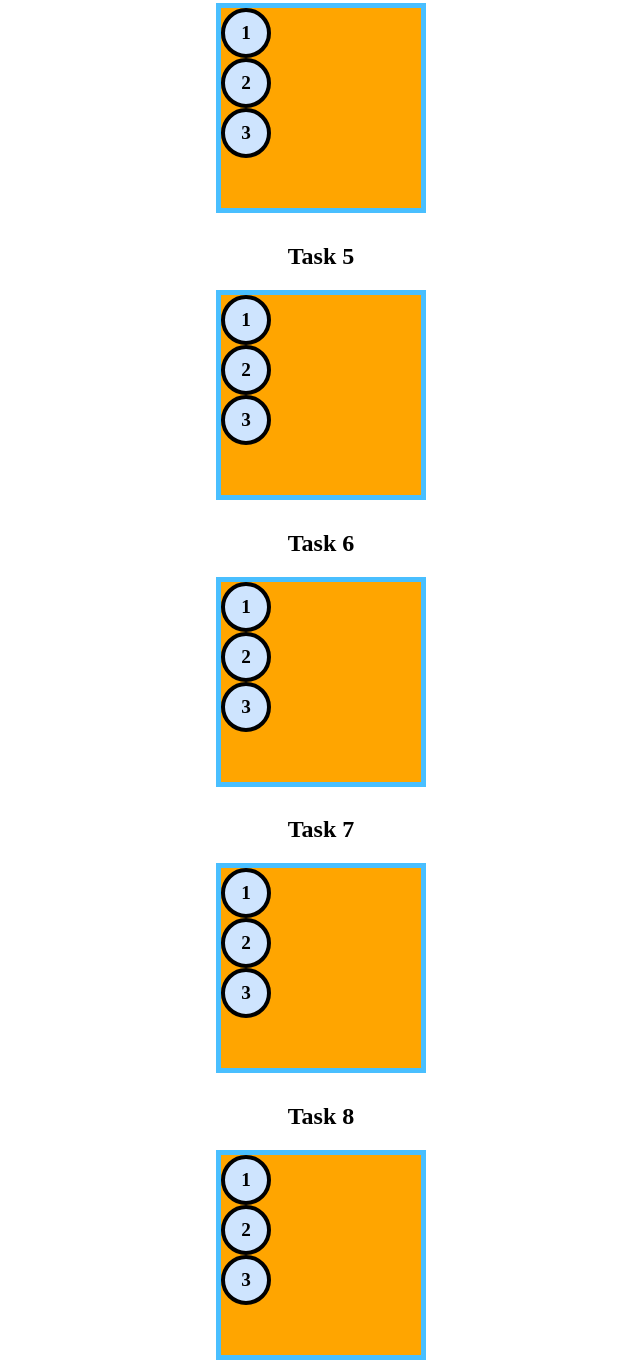
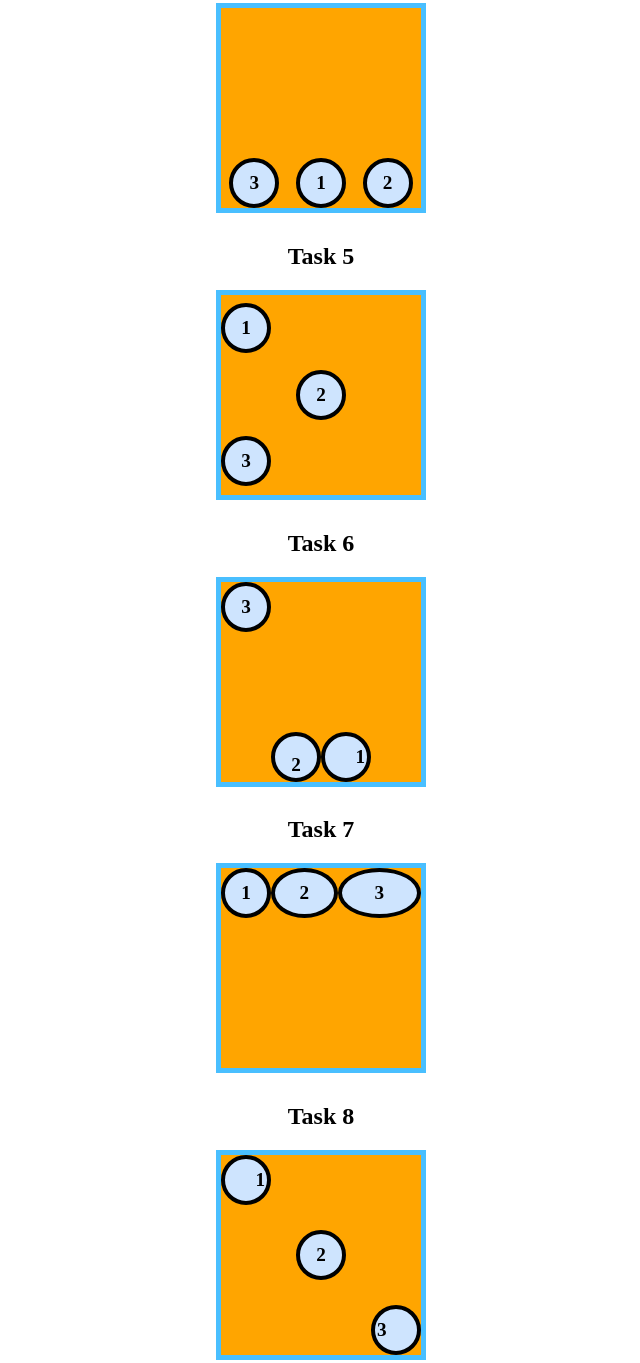
Before and after one commit to bloominstituteoftechnology/module-project-html-and-css-iii-JeffreySmithHi, a plain HTML site: page index.html in a window 1280 px wide. Shown: the part 1230-2593 px from the top of the page, without its empty margins (319-959 px from the left). Drawn offline with Linux system fonts and the light colour scheme.

Commit message:
All challenges completed

```diff
--- a/index.html
+++ b/index.html
@@ -56,21 +56,106 @@
     */
 
     /* 👉 Task 1 - [HINT] only the flex container needs to be manipulated */
+          #flexContainer1{
+            display: flex;
+            justify-content: space-between;
+          }
+    /* 👉 Task 2 - [HINT] the flex container needs to change direction */
+          #flexContainer2{
+            display: flex;
+            flex-direction: column;
+            justify-content: space-between;
+            align-items: center;
+          }
+    /* 👉 Task 3 - [HINT] the flex direction can be reversed */
+          #flexContainer3{
+            display: flex;
+            flex-direction: column;
+            align-items: end;
+          }
+    /* 👉 Task 4 - [HINT] the flex items need a new order */
+          #flexContainer4{
+            display: flex;
+            justify-content: space-around;
+            align-items: flex-end;
+          }
 
-    /* 👉 Task 2 - [HINT] the flex container needs to change direction */
+          #flexContainer4 .flexItem:nth-child(1) {
+            order: 2;
+          }
 
-    /* 👉 Task 3 - [HINT] the flex direction can be reversed */
+          #flexContainer4 .flexItem:nth-child(2) {
+            order: 3;
+          }
 
-    /* 👉 Task 4 - [HINT] the flex items need a new order */
+          #flexContainer4 .flexItem:nth-child(3) {
+            order: 1;
+          }
 
     /* 👉 Task 5 - [HINT] research align-self */
+          #flexContainer5{
+            display: flex;
+            flex-direction: column;
+            justify-content: space-around;
+          }
+
+          #flexContainer5 .flexItem:nth-child(1) .flexItem:nth-child(3){
+
+          }
+
+          #flexContainer5 .flexItem:nth-child(2){
+            align-self: center;
+          }
 
     /* 👉 Task 6 - [HINT] flex items can be flex containers */
+          #flexContainer6{
+            display: flex;
+          }
 
+          #flexContainer6 .flexItem:nth-child(1){
+            order: 3;
+            justify-content: end;
+            align-self: flex-end
+          }
+
+          #flexContainer6 .flexItem:nth-child(2){
+            order: 2;
+            align-self: flex-end;
+            justify-content: end;
+            flex-direction: column;
+
+          }
     /* 👉 Task 7 - [HINT] research flex-grow */
+          #flexContainer7{
+            display: flex;
+          }
 
+          #flexContainer7 .flexItem:nth-child(2){
+            display: flex;
+            flex-grow: calc(.5);
+          }
+
+          #flexContainer7 .flexItem:nth-child(3){
+            flex-grow: calc(1);
+          }
     /* 👉 Task 8 - [HINT] you got this! */
+          #flexContainer8{
+            display: flex;
+            justify-content: space-between;
+          }
 
+          #flexContainer8 .flexItem:nth-child(1){
+            justify-content: flex-end;
+          }
+
+          #flexContainer8 .flexItem:nth-child(2){
+            align-self: center;
+          }
+
+          #flexContainer8 .flexItem:nth-child(3){
+            justify-content: flex-start;
+            align-self: flex-end;
+          }
 
     /*
     👉 Part 2 of 2 👈
```
